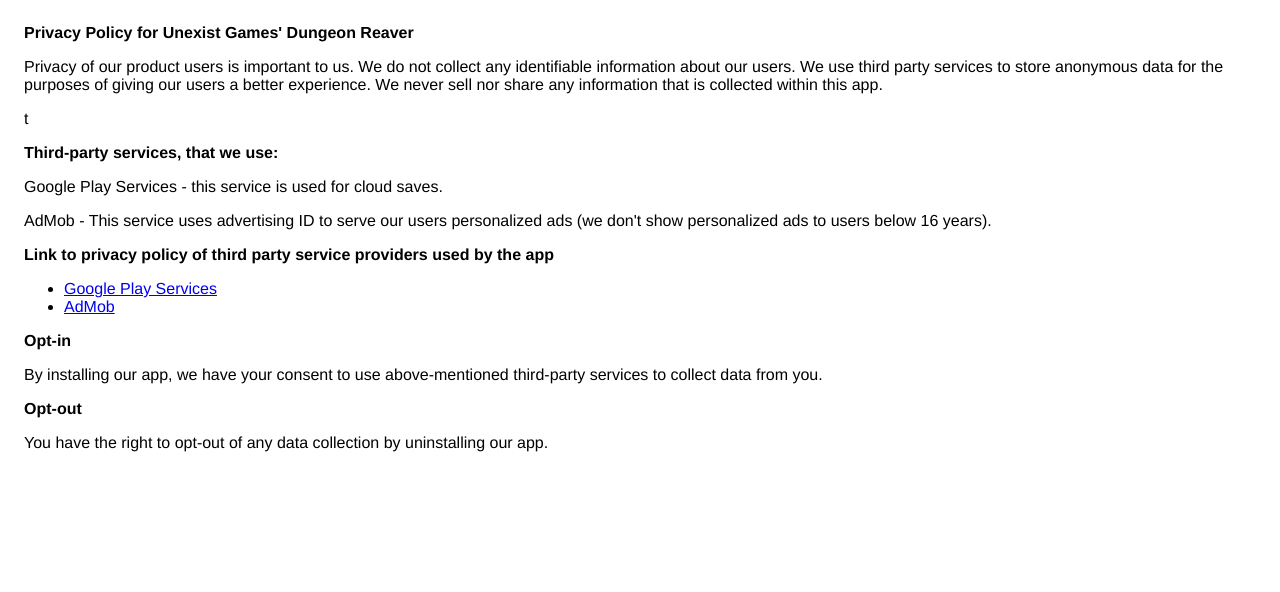
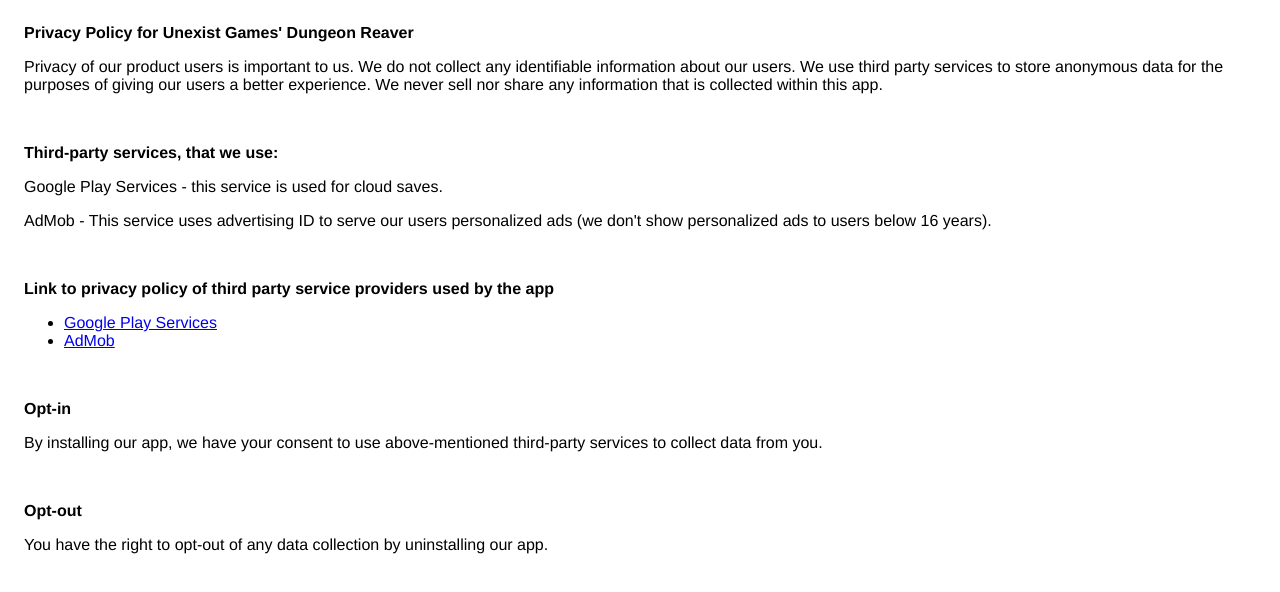
Before and after one commit to UnexistGS/DungeonReaver, a plain HTML site: page index.html in a window 1280 px wide. Drawn offline with Linux system fonts and the light colour scheme.

Commit message:
Update index.html

```diff
--- a/index.html
+++ b/index.html
@@ -11,7 +11,7 @@
                   Privacy of our product users is important to us. We do not collect any identifiable information about our users. We use third party services
        to store anonymous data for the purposes of giving our users a better experience. We never sell nor share any information that is collected within this app.
 
-                <p> t</p>
+                <p><br></p>
                 </p> <p><strong>
                 Third-party services, that we use:
                 </strong></p>  <p>
@@ -20,18 +20,18 @@
                   AdMob - This service uses advertising ID to serve our users personalized ads (we don't show personalized ads to users below 16 years).
                 </p>
 
-                <p> </p>
+                <p><br></p>
                 </p> <p><strong>
                     Link to privacy policy of third party service providers used
                     by the app </strong></p>
                     <ul><li><a href="https://www.google.com/policies/privacy/" target="_blank" rel="noopener noreferrer">Google Play Services</a></li><li><a href="https://support.google.com/admob/answer/6128543?hl=en" target="_blank" rel="noopener noreferrer">AdMob</a></li><!----><!----><!----><!----><!----><!----><!----><!----><!----><!----><!----><!----><!----><!----><!----><!----><!----><!----><!----><!----><!----></ul></div>
 
-                <p> </p>
+                <p><br></p>
                   <p><strong>Opt-in</strong></p> <p>
                   By installing our app, we have your consent to use above-mentioned third-party services to collect data from you.
                 </p>
 
-                <p> </p>
+                <p><br></p>
                   <p><strong>Opt-out</strong></p> <p>
                   You have the right to opt-out of any data collection by uninstalling our app.
                 </p>
```
